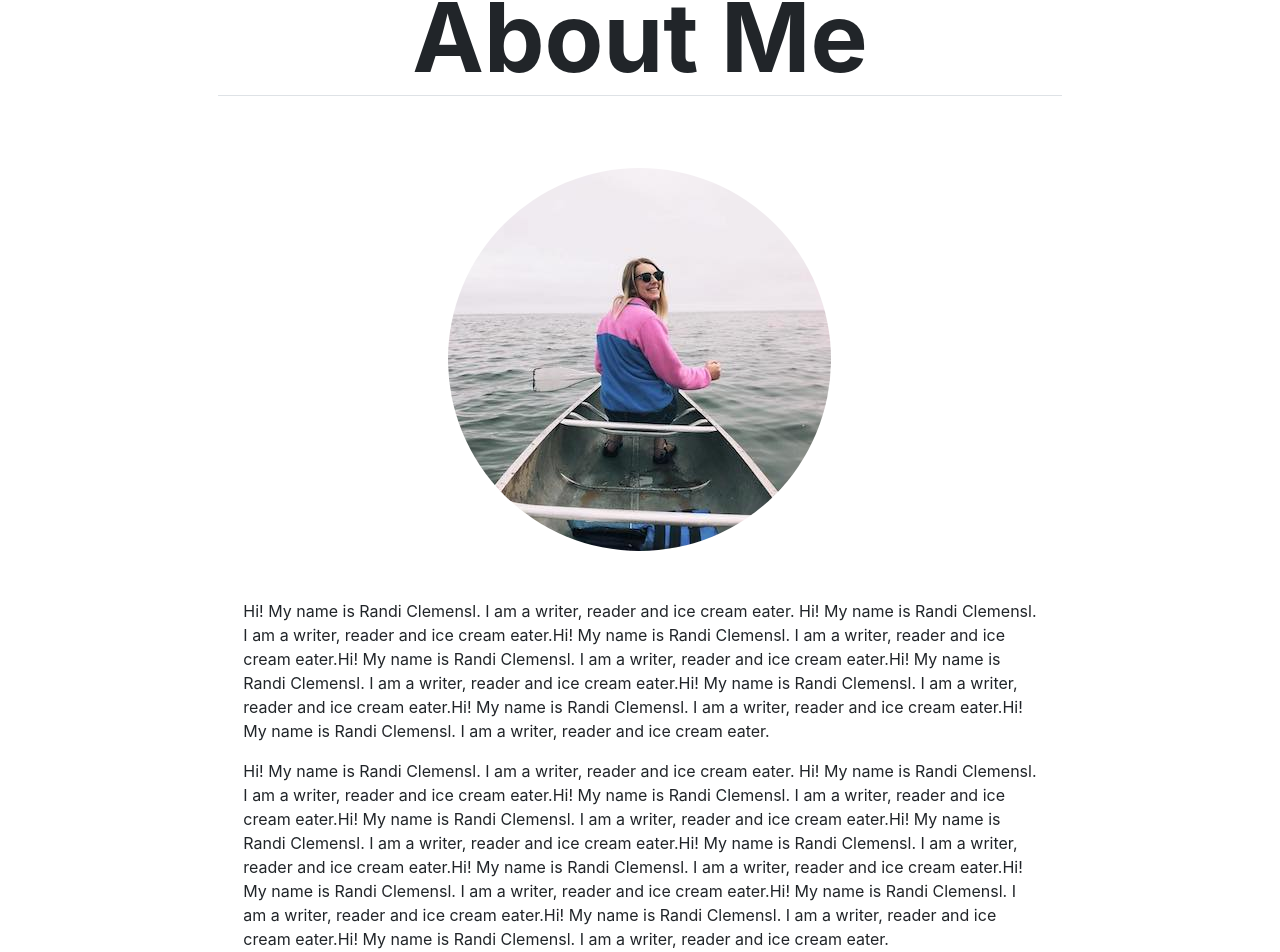
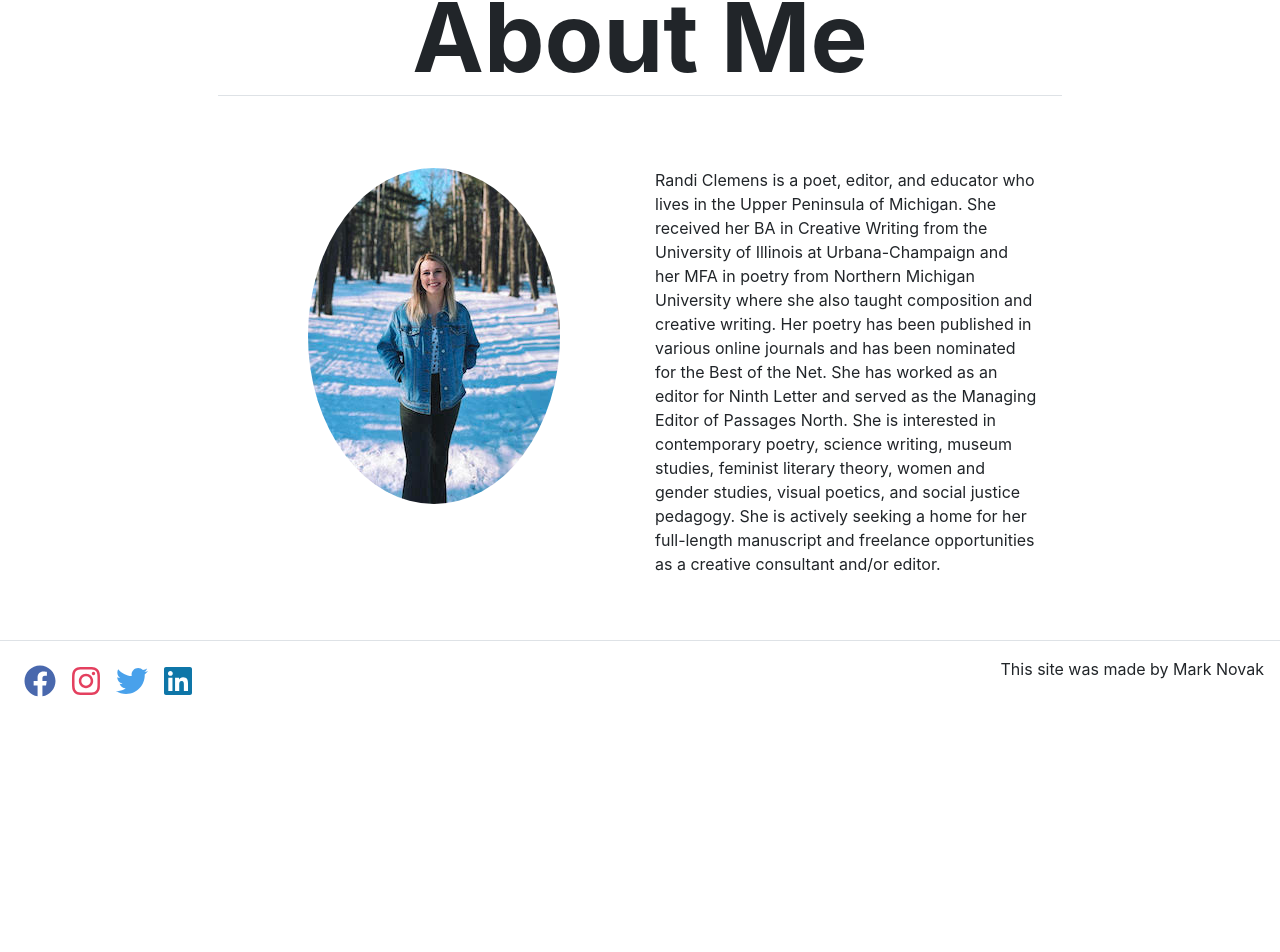
Before and after one commit to manovak24/randi_clemens, a React (Create React App) app: page /about in a window 1280 px wide. Shown: the part 145-1097 px from the top of the page. After the commit the page ends 868 px from the top, so only its background shows below. Built offline with nearby package versions, Linux system fonts and the light colour scheme.

Commit message:
making a few adjustments to home page and about page. Still needs work

```diff
--- a/src/Components/App/App.js
+++ b/src/Components/App/App.js
@@ -28,8 +28,7 @@ class App extends React.Component {
       ],
       home: {
         title: 'Randi Clemens',
-        subTitle: 'Writer | Reader | Ice Cream Eater',
-        text: 'Thanks for checking out my page! Please click/scroll through the images below or check out my Publications and Editorials pages for current lists'
+        subTitle: 'Writer ∙ Editor ∙ Educator'
       },
       publications: {
         title: 'Publications'
--- a/src/Pages/AboutPage.js
+++ b/src/Pages/AboutPage.js
@@ -12,21 +12,24 @@ function AboutPage(props) {
 
     return(
         <div>
-            <Hero title={props.title} />
+            <Hero title={props.title} className="hero"/>
             <Content>
                 <Container>
                     <Row>
                         <Col>
-                            <Image src={randi} className="rounded mx-auto d-block" roundedCircle />
+                            <Image src={randi} className="picture rounded mx-auto d-block" roundedCircle />
                         </Col>
-                    </Row>
-                    <Row>
                         <Col>
-                            <br></br>
-                            <br></br>
-                            <p>Hi! My name is Randi Clemensl. I am a writer, reader and ice cream eater. Hi! My name is Randi Clemensl. I am a writer, reader and ice cream eater.Hi! My name is Randi Clemensl. I am a writer, reader and ice cream eater.Hi! My name is Randi Clemensl. I am a writer, reader and ice cream eater.Hi! My name is Randi Clemensl. I am a writer, reader and ice cream eater.Hi! My name is Randi Clemensl. I am a writer, reader and ice cream eater.Hi! My name is Randi Clemensl. I am a writer, reader and ice cream eater.Hi! My name is Randi Clemensl. I am a writer, reader and ice cream eater.</p>
-                            <p>Hi! My name is Randi Clemensl. I am a writer, reader and ice cream eater. Hi! My name is Randi Clemensl. I am a writer, reader and ice cream eater.Hi! My name is Randi Clemensl. I am a writer, reader and ice cream eater.Hi! My name is Randi Clemensl. I am a writer, reader and ice cream eater.Hi! My name is Randi Clemensl. I am a writer, reader and ice cream eater.Hi! My name is Randi Clemensl. I am a writer, reader and ice cream eater.Hi! My name is Randi Clemensl. I am a writer, reader and ice cream eater.Hi! My name is Randi Clemensl. I am a writer, reader and ice cream eater.Hi! My name is Randi Clemensl. I am a writer, reader and ice cream eater.Hi! My name is Randi Clemensl. I am a writer, reader and ice cream eater.Hi! My name is Randi Clemensl. I am a writer, reader and ice cream eater.</p>
-                            <p>Hi! My name is Randi Clemensl. I am a writer, reader and ice cream eater. Hi! My name is Randi Clemensl. I am a writer, reader and ice cream eater.Hi! My name is Randi Clemensl. I am a writer, reader and ice cream eater.Hi! My name is Randi Clemensl. I am a writer, reader and ice cream eater.Hi! My name is Randi Clemensl. I am a writer, reader and ice cream eater.Hi! My name is Randi Clemensl. I am a writer, reader and ice cream eater.Hi! My name is Randi Clemensl. I am a writer, reader and ice cream eater.Hi! My name is Randi Clemensl. I am a writer, reader and ice cream eater.Hi! My name is Randi Clemensl. I am a writer, reader and ice cream eater.Hi! My name is Randi Clemensl. I am a writer, reader and ice cream eater.Hi! My name is Randi Clemensl. I am a writer, reader and ice cream eater.</p>
+                            <p>Randi Clemens is a poet, editor, and educator who lives in the Upper Peninsula of
+                                Michigan. She received her BA in Creative Writing from the University of Illinois at
+                                Urbana-Champaign and her MFA in poetry from Northern Michigan University where
+                                she also taught composition and creative writing. Her poetry has been published in
+                                various online journals and has been nominated for the Best of the Net. She has worked
+                                as an editor for Ninth Letter and served as the Managing Editor of Passages North. She is
+                                interested in contemporary poetry, science writing, museum studies, feminist literary
+                                theory, women and gender studies, visual poetics, and social justice pedagogy. She is
+                                actively seeking a home for her full-length manuscript and freelance opportunities as a
+                                creative consultant and/or editor.</p>
                         </Col>
                     </Row>
                 </Container>
--- a/src/Pages/HomePage.css
+++ b/src/Pages/HomePage.css
@@ -1,5 +1,5 @@
 .HomePage {
-    background-image: url(../Assets/48F39987-7E06-4896-BF77-7F0FB7C4295A_1_105_c.jpeg);
+    background-image: linear-gradient( rgba(0, 0, 0, 0.25), rgba(0, 0, 0, 0.25) ), url(../Assets/48F39987-7E06-4896-BF77-7F0FB7C4295A_1_105_c.jpeg);
     background-size: cover;
     background-repeat: no-repeat;
     background-position: center;
@@ -7,7 +7,8 @@
     flex-direction: column;
     justify-content: center;
     color: #ffffff;
-    height: 45rem;
+    height: auto;
+    padding-bottom: 2rem;
 }
 
 .ButtonContainer {
--- a/src/Pages/HomePage.js
+++ b/src/Pages/HomePage.js
@@ -1,6 +1,6 @@
 import React from 'react';
 import Hero from '../Components/Hero/Hero';
-import './HomePage.css'
+import './HomePage.css';
 import { Link } from 'react-router-dom';
 
 
```
Also changed, not shown: src/Assets/randi.jpg, src/Components/Hero/Hero.js (line endings or trailing spaces).
